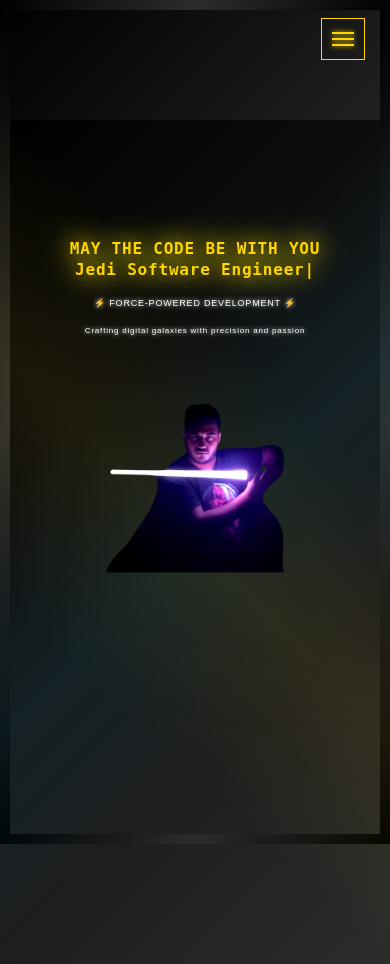
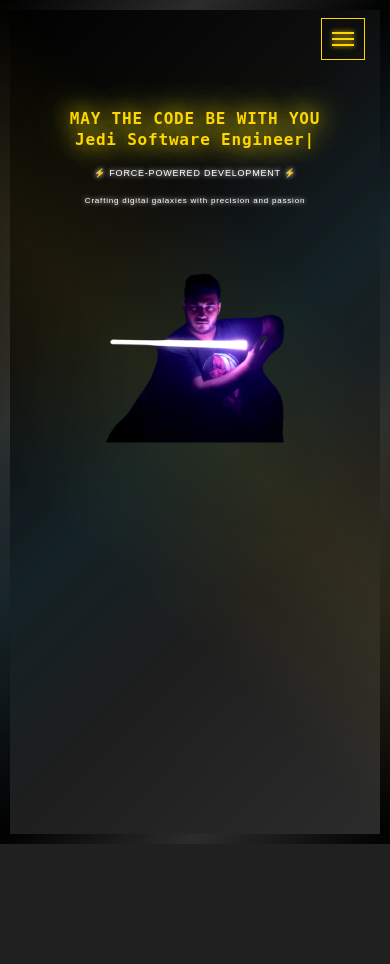
Before and after one commit to SiamSarker/portfo, a Flask app: page / in a window 390 px wide. After the commit the page ends 844 px from the top, so only its background shows below. Run offline with Flask 2, Linux system fonts and the light colour scheme; some libraries are stand-ins or nearby versions.

Commit message:
Fix mobile view unmatched color and adjust body margin
MOBILE VIEW FIXES:
- Removed unmatched color above main section in mobile view
- Changed navbar background to solid dark color (no gradient)
- Removed backdrop-filter, border-bottom, and box-shadow on mobile
- Clean, solid dark background for mobile navigation

MOBILE BODY MARGIN ADJUSTMENT:
- Changed body margin-top from 120px to -90px on mobile
- Pulls content up by 90 pixels to eliminate unwanted spacing
- Only affects mobile view (max-width: 768px)
- Desktop view remains completely unchanged

TECHNICAL CHANGES:
- Mobile navbar: solid var(--starwars-dark) background
- Mobile body: margin-top: -90px !important
- Removed decorative effects from mobile navigation
- Clean, minimal mobile appearance

BENEFITS:
- Eliminates unmatched color above main section on mobile
- Cleaner mobile navigation appearance
- Better content positioning on mobile devices
- Desktop Star Wars theme preserved

Mobile view now has clean, solid background without unmatched colors!

```diff
--- a/static/custom.css
+++ b/static/custom.css
@@ -29,7 +29,7 @@
     backdrop-filter: blur(10px) !important;
     border-bottom: 2px solid var(--starwars-gold) !important;
     box-shadow: 0 4px 20px rgba(255, 215, 0, 0.3) !important;
-    width: 100% !important;
+
 }
 
 .navbar-nav {
@@ -1414,7 +1414,7 @@ div, section, article, main, aside, header, footer {
 
     /* Adjust body margin for smaller mobile screens */
     body {
-        margin-top: 120px !important;
+        margin-top: -90px !important;
     }
 }
 
```
